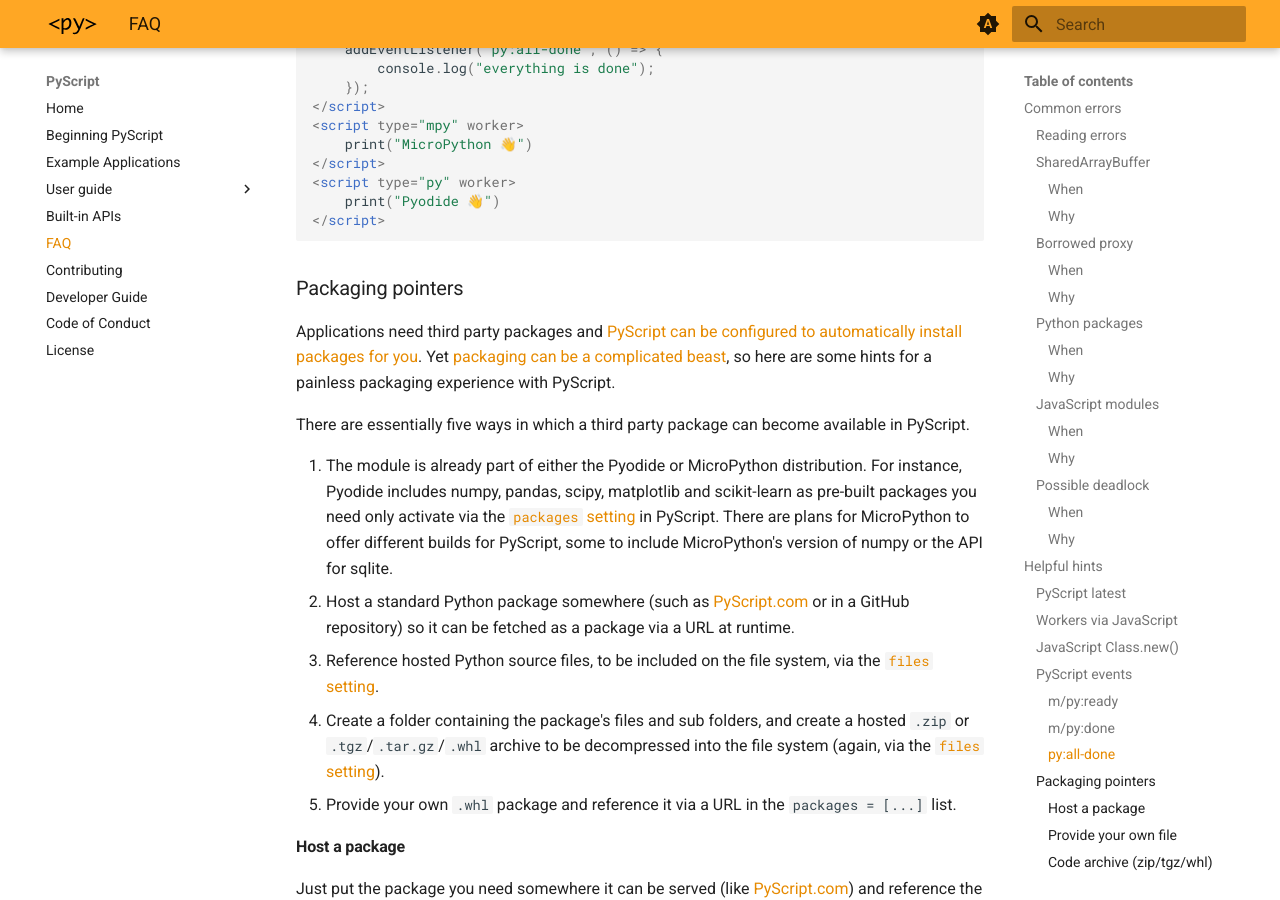
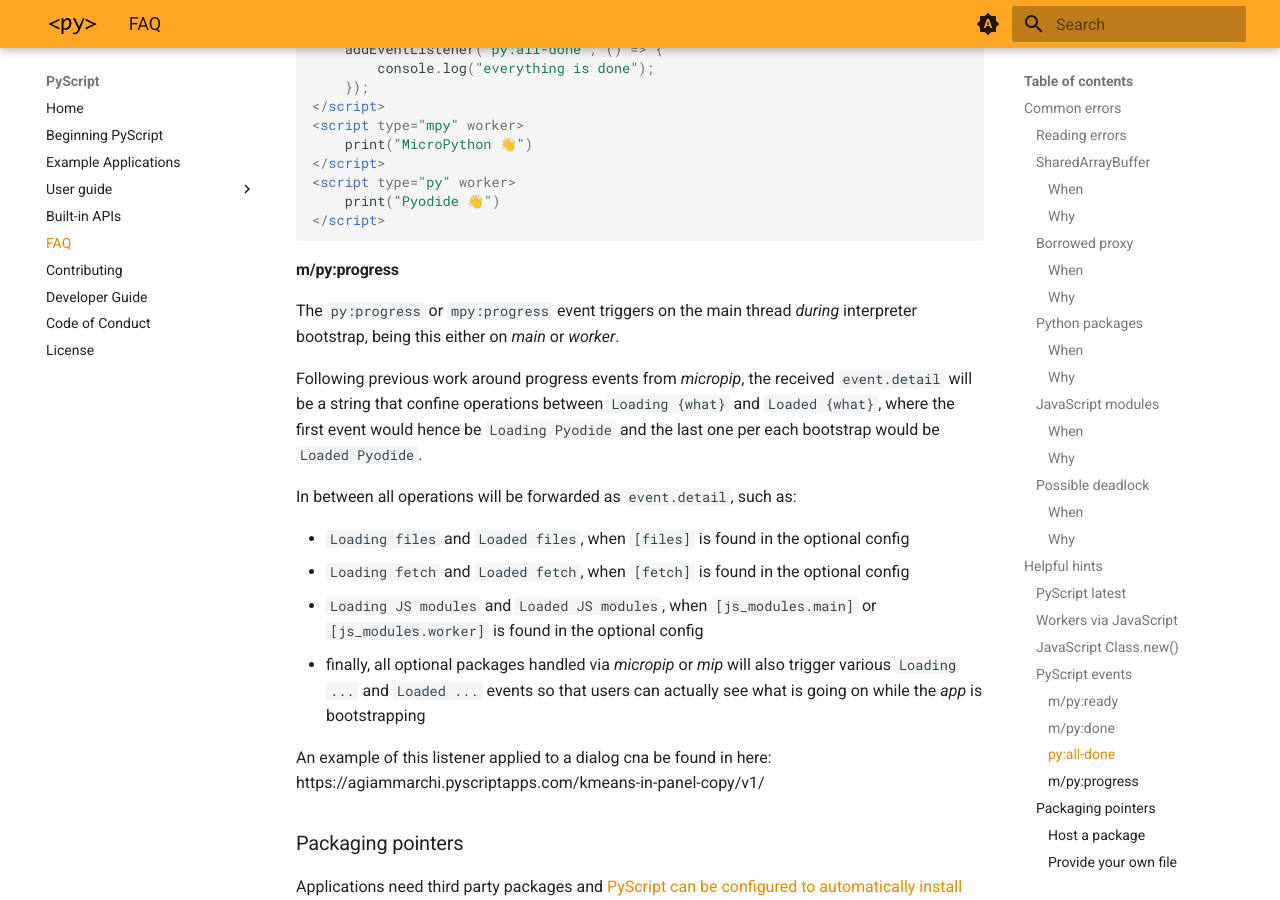
Before and after one commit to pyscript/docs, an MkDocs documentation site: the page built from docs/faq.md, in a window 1280 px wide and 900 px high, scrolled down 13313 px. Built offline with MkDocs 1.6.1 and Material for MkDocs 9.7.7, drawn with Linux system fonts in a browser that asks for light colours; the version menu is left out.

Commit message:
Add m/py:progress events description

````diff
--- a/docs/faq.md
+++ b/docs/faq.md
@@ -682,6 +682,22 @@ done"` message is written to the browser's console.
 </script>
 ```
 
+#### m/py:progress
+
+The `py:progress` or `mpy:progress` event triggers on the main thread *during* interpreter bootstrap, being this either on *main* or *worker*.
+
+Following previous work around progress events from *micropip*, the received `event.detail` will be a string that confine operations between `Loading {what}` and `Loaded {what}`, where the first event would hence be `Loading Pyodide` and the last one per each bootstrap would be `Loaded Pyodide`.
+
+In between all operations will be forwarded as `event.detail`, such as:
+
+  * `Loading files` and `Loaded files`, when `[files]` is found in the optional config
+  * `Loading fetch` and `Loaded fetch`, when `[fetch]` is found in the optional config
+  * `Loading JS modules` and `Loaded JS modules`, when `[js_modules.main]` or `[js_modules.worker]`
+is found in the optional config
+  * finally, all optional packages handled via *micropip* or *mip* will also trigger various `Loading ...` and `Loaded ...` events so that users can actually see what is going on while the *app* is bootstrapping
+
+An example of this listener applied to a dialog cna be found in here: https://agiammarchi.pyscriptapps.com/kmeans-in-panel-copy/v1/
+
 ### Packaging pointers
 
 Applications need third party packages and [PyScript can be configured to
````
Also changed, not shown: docs/api.md (+46 -46 lines).
